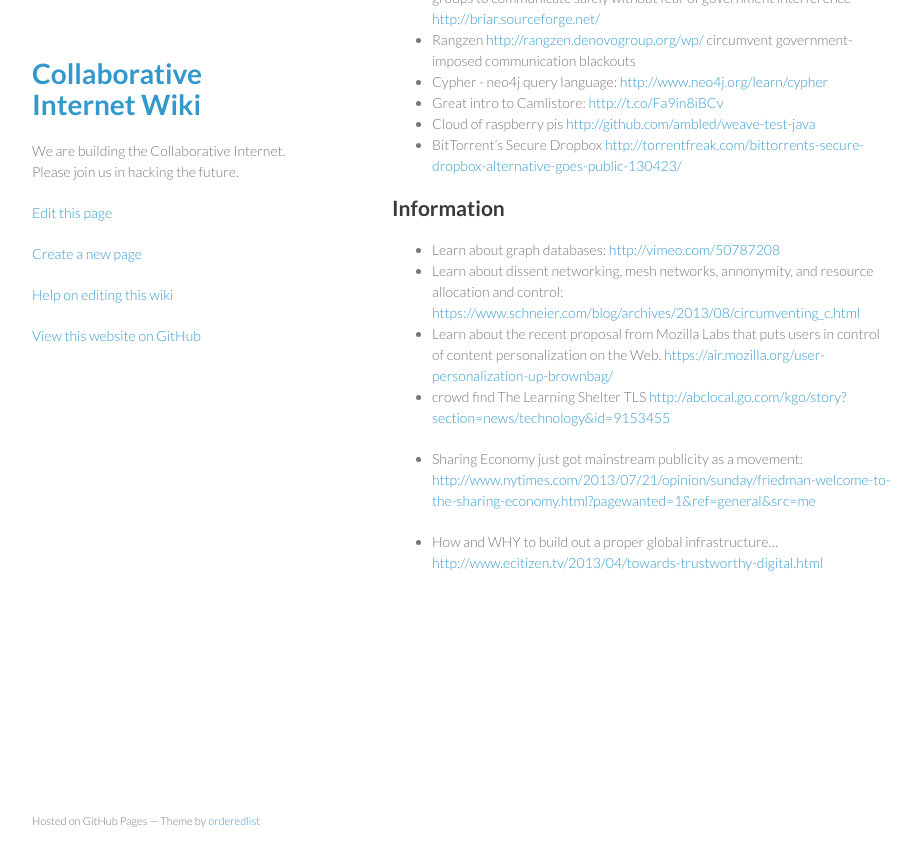
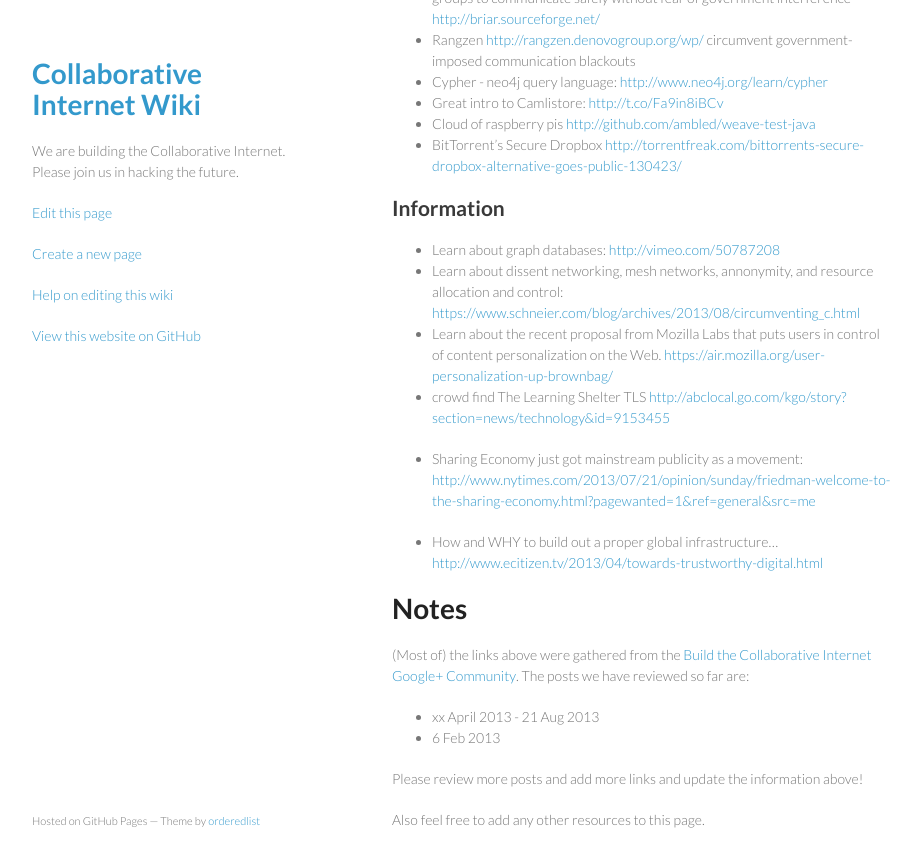
Before and after one commit to collaborativeinternet/collaborativeinternet.github.io, a Jekyll site: the page built from wiki/resources.md, in a window 1280 px wide and 900 px high, scrolled down 564 px. Shown: the top 867 px of the window, without its empty margins (178-1099 px from the left). Built offline with Jekyll 4.4.1, drawn with Linux system fonts in a browser that asks for light colours.

Commit message:
Update resources.md

```diff
--- a/wiki/resources.md
+++ b/wiki/resources.md
@@ -48,3 +48,15 @@
 - Sharing Economy just got mainstream publicity as a movement: <http://www.nytimes.com/2013/07/21/opinion/sunday/friedman-welcome-to-the-sharing-economy.html?pagewanted=1&ref=general&src=me>
 
 - How and WHY to build out a proper global infrastructure... <http://www.ecitizen.tv/2013/04/towards-trustworthy-digital.html>
+
+
+Notes
+=====
+
+(Most of) the links above were gathered from the [Build the Collaborative Internet Google+ Community](https://plus.google.com/communities/105936116412690489921).  The posts we have reviewed so far are:
+- xx April 2013 - 21 Aug 2013
+- 6 Feb 2013
+
+Please review more posts and add more links and update the information above!
+
+Also feel free to add any other resources to this page.
```
